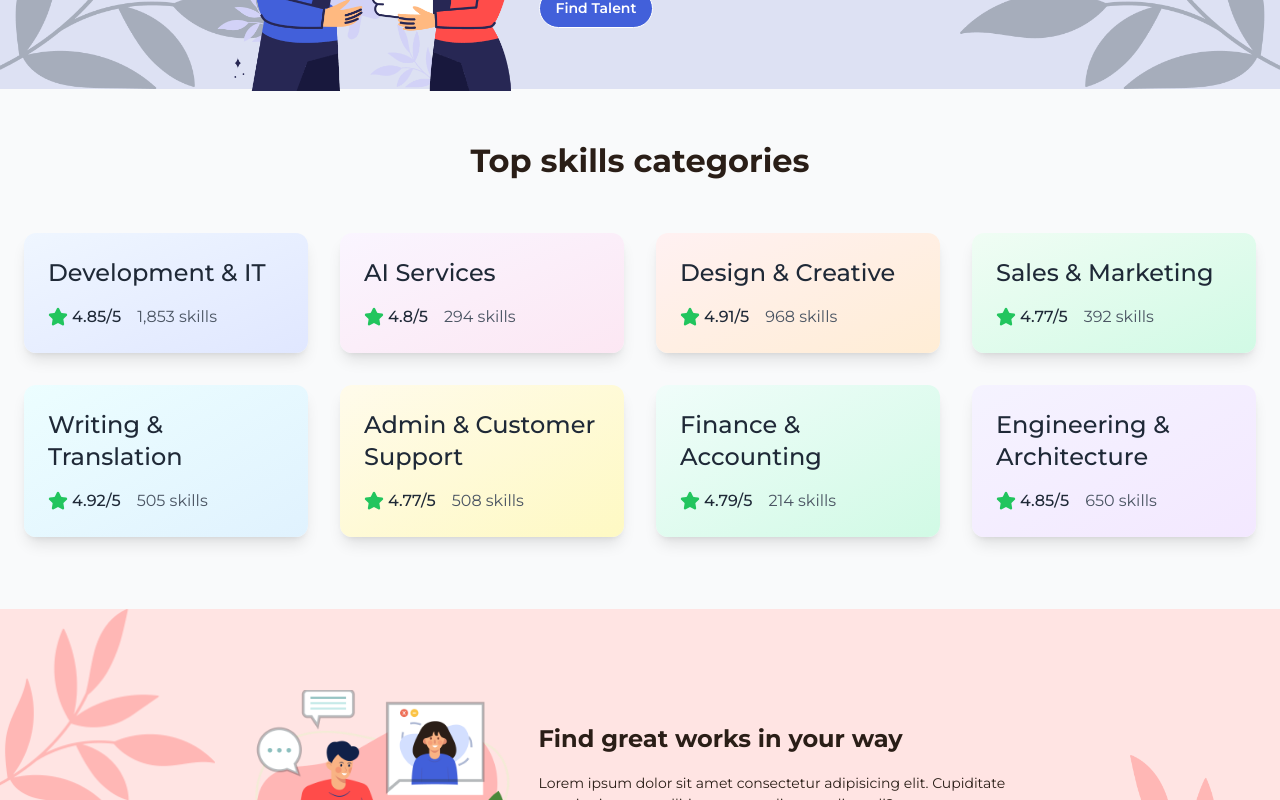
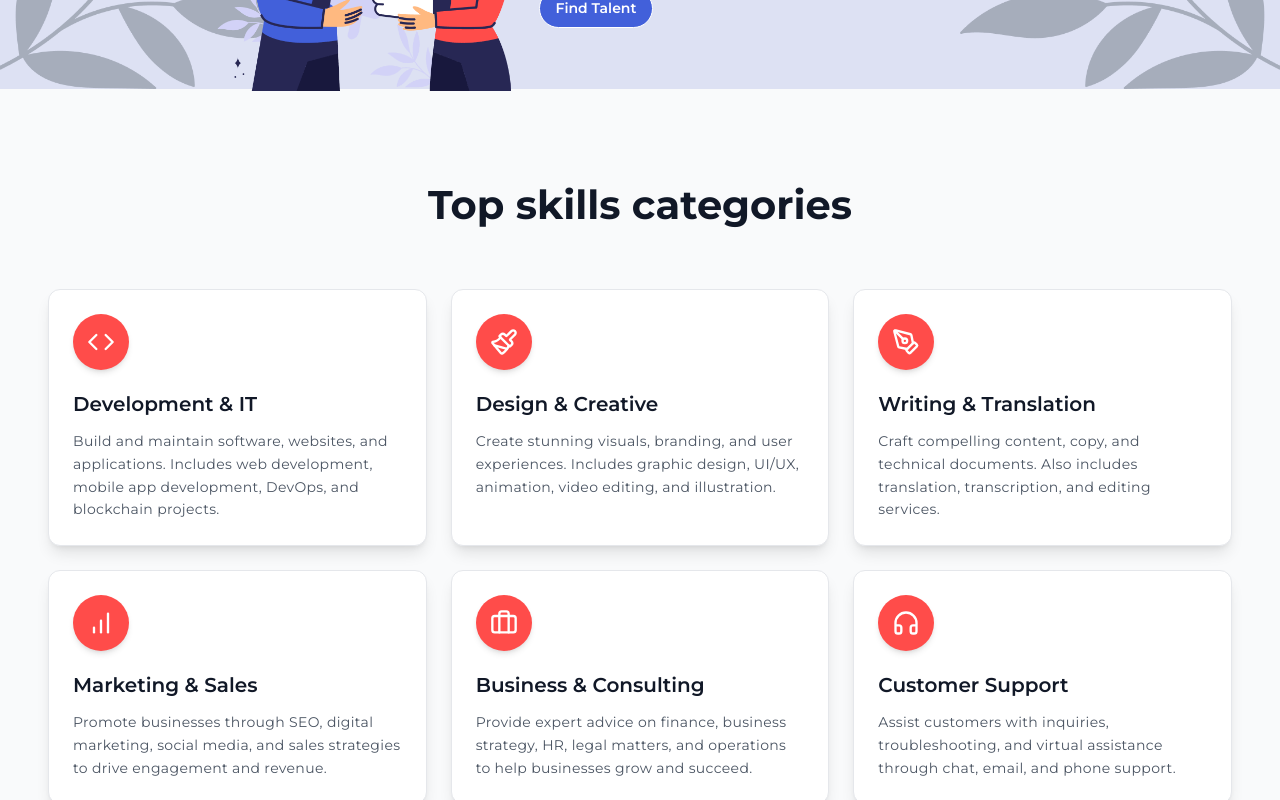
Before and after one commit to Chiragbisht/gigkraft1, a Next.js app: page / in a window 1280 px wide. Shown: the part 520-1320 px from the top of the page. Built offline with nearby package versions, Linux system fonts and the light colour scheme.

Commit message:
fix: category

```diff
--- a/components/landingPgae/categorySection/category.tsx
+++ b/components/landingPgae/categorySection/category.tsx
@@ -1,18 +1,86 @@
+import { Code, Paintbrush, PenTool, BarChart, Briefcase, Headphones, Building, Database, Scale, BookOpen } from "lucide-react";
+import { FeatureCard } from "./serviceCategories"
 import { montserrat } from "@/app/fonts/font";
-import React from "react";
-import ServiceCards from "./serviceCategories";
+const features = [
+  {
+    title: "Development & IT",
+    description:
+      "Build and maintain software, websites, and applications. Includes web development, mobile app development, DevOps, and blockchain projects.",
+    Icon: Code,
+  },
+  {
+    title: "Design & Creative",
+    description:
+      "Create stunning visuals, branding, and user experiences. Includes graphic design, UI/UX, animation, video editing, and illustration.",
+    Icon: Paintbrush,
+  },
+  {
+    title: "Writing & Translation",
+    description:
+      "Craft compelling content, copy, and technical documents. Also includes translation, transcription, and editing services.",
+    Icon: PenTool,
+  },
+  {
+    title: "Marketing & Sales",
+    description:
+      "Promote businesses through SEO, digital marketing, social media, and sales strategies to drive engagement and revenue.",
+    Icon: BarChart,
+  },
+  {
+    title: "Business & Consulting",
+    description:
+      "Provide expert advice on finance, business strategy, HR, legal matters, and operations to help businesses grow and succeed.",
+    Icon: Briefcase,
+  },
+  {
+    title: "Customer Support",
+    description:
+      "Assist customers with inquiries, troubleshooting, and virtual assistance through chat, email, and phone support.",
+    Icon: Headphones,
+  },
+  {
+    title: "Engineering & Architecture",
+    description:
+      "Design and develop innovative products, structures, and systems, including mechanical, civil, and electrical engineering projects.",
+    Icon: Building,
+  },
+  {
+    title: "Data Science & Analytics",
+    description:
+      "Analyze data, build machine learning models, and leverage AI to make data-driven business decisions and predictions.",
+    Icon: Database,
+  },
+  {
+    title: "Legal & Compliance",
+    description:
+      "Help businesses and individuals navigate legal requirements, contracts, intellectual property, and regulatory compliance.",
+    Icon: Scale,
+  },
+  {
+    title: "Education & Training",
+    description:
+      "Teach and train through online courses, tutoring, instructional design, and corporate training programs.",
+    Icon: BookOpen,
+  },
+];
+export function CategorySection() {
+  return (
+    <section className="py-16 lg:px-4 px-0 md:py-24">
+      <div className="container lg:mx-auto max-w-7xl">
+        <h2 className="text-center text-3xl md:text-4xl lg:text-[2.5rem] font-bold text-gray-900 mb-16 max-w-3xl mx-auto leading-tight">
+        <span className={`${montserrat.className}`}>Top skills categories</span>
+        </h2>
 
-const Category = () => {
-  return (
-    <div className=" h-full py-12 flex flex-col max-w-7xl lg:mx-auto items-center justify-start gap-y-6">
-      <h1
-        className={` text-[#2A1E17] ${montserrat.className} text-[32px] font-bold`}
-      >
-        Top skills categories
-      </h1>
-      <ServiceCards />
-    </div>
-  );
-};
-
-export default Category;
+        <div className="grid gap-6 md:grid-cols-3">
+          {features.map((feature, index) => (
+            <FeatureCard
+              key={feature.title}
+              {...feature}
+              className={index === features.length - 1 ? "md:col-span-2" : ""}
+            />
+          ))}
+        </div>
+      </div>
+    </section>
+  )
+}
--- a/components/landingPgae/categorySection/serviceCategories.tsx
+++ b/components/landingPgae/categorySection/serviceCategories.tsx
@@ -1,112 +1,41 @@
-"use client";
+"use client"
+import { montserrat } from "@/app/fonts/font";
+import type { LucideIcon } from "lucide-react";
+import {motion} from "motion/react"
 
-import { Star } from "lucide-react";
-import { Card, CardContent } from "@/components/ui/card";
-import { montserrat } from "@/app/fonts/font";
-import { motion } from "motion/react";
-
-interface ServiceCategory {
+interface FeatureCardProps {
   title: string;
-  rating: number;
-  skills: number;
-  gradient: string;
+  description: string;
+  Icon: LucideIcon;
+  className?: string;
 }
 
-const categories: ServiceCategory[] = [
-  {
-    title: "Development & IT",
-    rating: 4.85,
-    skills: 1853,
-    gradient:
-      "bg-gradient-to-br from-blue-50 to-indigo-100 hover:from-blue-100 hover:to-indigo-200",
-  },
-  {
-    title: "AI Services",
-    rating: 4.8,
-    skills: 294,
-    gradient:
-      "bg-gradient-to-br from-purple-50 to-pink-100 hover:from-purple-100 hover:to-pink-200",
-  },
-  {
-    title: "Design & Creative",
-    rating: 4.91,
-    skills: 968,
-    gradient:
-      "bg-gradient-to-br from-rose-50 to-orange-100 hover:from-rose-100 hover:to-orange-200",
-  },
-  {
-    title: "Sales & Marketing",
-    rating: 4.77,
-    skills: 392,
-    gradient:
-      "bg-gradient-to-br from-green-50 to-emerald-100 hover:from-green-100 hover:to-emerald-200",
-  },
-  {
-    title: "Writing & Translation",
-    rating: 4.92,
-    skills: 505,
-    gradient:
-      "bg-gradient-to-br from-cyan-50 to-sky-100 hover:from-cyan-100 hover:to-sky-200",
-  },
-  {
-    title: "Admin & Customer Support",
-    rating: 4.77,
-    skills: 508,
-    gradient:
-      "bg-gradient-to-br from-amber-50 to-yellow-100 hover:from-amber-100 hover:to-yellow-200",
-  },
-  {
-    title: "Finance & Accounting",
-    rating: 4.79,
-    skills: 214,
-    gradient:
-      "bg-gradient-to-br from-teal-50 to-emerald-100 hover:from-teal-100 hover:to-emerald-200",
-  },
-  {
-    title: "Engineering & Architecture",
-    rating: 4.85,
-    skills: 650,
-    gradient:
-      "bg-gradient-to-br from-violet-50 to-purple-100 hover:from-violet-100 hover:to-purple-200",
-  },
-];
-
-export default function ServiceCards() {
+export function FeatureCard({
+  title,
+  description,
+  Icon,
+  className = "",
+}: FeatureCardProps) {
   return (
-    <div className="grid grid-cols-1 gap-8 lg:p-6 px-3  md:grid-cols-2 lg:grid-cols-4">
-      {categories.map((category, index) => (
-        <motion.div
-          key={category.title}
-          initial={{ opacity: 0, y: 30 }}
-          animate={{ opacity: 1, y: 0 }}
-          transition={{
-            duration: 1,
-            ease: "easeOut",
-            delay: index * 0.34567, // Stagger effect for appearing one by one
-          }}
-        >
-          <Card
-            className={`border-none shadow-lg transition-all duration-300 hover:shadow-xl ${category.gradient} ${montserrat.className}`}
-          >
-            <CardContent className="p-6">
-              <h2 className="text-2xl font-medium mb-4 text-gray-800">
-                {category.title}
-              </h2>
-              <div className="flex items-center gap-4">
-                <div className="flex items-center gap-1">
-                  <Star className="w-5 h-5 fill-green-500 text-green-500" />
-                  <span className="font-medium text-gray-800">
-                    {category.rating}/5
-                  </span>
-                </div>
-                <span className="text-gray-600">
-                  {category.skills.toLocaleString()} skills
-                </span>
-              </div>
-            </CardContent>
-          </Card>
-        </motion.div>
-      ))}
-    </div>
+    <motion.div
+      initial={{ opacity: 0, y: 20 }}
+      animate={{ opacity: 1, y: 0 }}
+      whileHover={{ scale: 1.05 }}
+      transition={{ duration: 0.3, ease: "easeOut" }}
+      className={`bg-white rounded-xl shadow-lg px-6 py-6 border border-gray-200 ${className} ${montserrat.className}`}
+    >
+      <motion.div
+        initial={{ scale: 0 }}
+        animate={{ scale: 1 }}
+        transition={{ duration: 0.3, ease: "backOut" }}
+        className="w-14 h-14 rounded-full bg-[#FF4C4A] flex items-center justify-center mb-5 shadow-md"
+      >
+        <Icon className="w-7 h-7 text-white" />
+      </motion.div>
+      <h3 className="text-xl font-semibold text-gray-900 mb-3">{title}</h3>
+      <p className="text-gray-600 text-sm leading-relaxed tracking-wide">
+        {description}
+      </p>
+    </motion.div>
   );
 }
--- a/components/landingPgae/landingPage.tsx
+++ b/components/landingPgae/landingPage.tsx
@@ -4,7 +4,7 @@ import React from "react";
 import { motion } from "motion/react";
 import Welcome from "./welcome/welcome";
 import FindTalent from "./findTalent/findTalent";
-import Category from "./categorySection/category";
+import {CategorySection} from "./categorySection/category";
 import Findwork from "./findWork/findWork";
 import Testimonials from "./testimonials/testimonials";
 import WhyUs from "./whyUs/whyUs";
@@ -21,7 +21,7 @@ const sectionVariants = {
 const LandingPage = () => {
   return (
     <div className="w-full h-full">
-      {[Welcome, FindTalent, Category, Findwork, WhyUs, Testimonials].map(
+      {[Welcome, FindTalent, CategorySection, Findwork, WhyUs, Testimonials].map(
         (Component, index) => (
           <motion.div
             key={index}
--- a/components/signupPage/freelancer-multistepForm/signUpCard.tsx
+++ b/components/signupPage/freelancer-multistepForm/signUpCard.tsx
@@ -1,7 +1,9 @@
 "use client";
+
 import { montserrat } from "@/app/fonts/font";
 import Link from "next/link";
 import React, { useState } from "react";
+import { useGoogleSignUp } from "@/utils/apiHandlers/auth";
 
 interface SignupCardProps {
   nextStep: () => void;
@@ -20,6 +22,13 @@ const SignUpCard: React.FC<SignupCardProps> = ({
 }) => {
   const [error, setError] = useState<string | null>(null);
 
+  // ✅ Call useGoogleSignUp() at the top level
+  const { mutate: signUpWithGoogle, status, error: googleError } = useGoogleSignUp();
+
+  const handleGoogleSignUp = () => {
+    signUpWithGoogle();
+  };
+
   const handleContinue = () => {
     if (!email.trim() || !password.trim()) {
       setError("Please enter a valid email.");
@@ -28,7 +37,7 @@ const SignUpCard: React.FC<SignupCardProps> = ({
     setError(null);
     nextStep();
   };
-
+  const isLoading = status === "pending"; //
   return (
     <div
       className="flex flex-col bg-white lg:w-[794px] md:w-[494px] sm:w-[454px] w-[320px] h-auto py-[34px] items-center rounded-[10px]"
@@ -43,9 +52,13 @@ const SignUpCard: React.FC<SignupCardProps> = ({
       </div>
       <div className="py-2 flex items-center justify-center gap-y-7">
         <button
-          className={`${montserrat.className} flex flex-row items-center justify-center gap-x-5 lg:w-[443px] w-[243px] h-[35px] px-5 rounded-[100px] border border-[#000000] text-[12px] font-[600] `}
+          onClick={handleGoogleSignUp} // ✅ Call function instead of hook
+          disabled={isLoading}
+          className={`${montserrat.className} flex flex-row items-center justify-center gap-x-5 lg:w-[443px] w-[243px] h-[35px] px-5 rounded-[100px] border border-[#000000] text-[12px] font-[600] ${
+            isLoading ? "opacity-50 cursor-not-allowed" : ""
+          }`}
         >
-          Login using{" "}
+          {isLoading ? "Signing in..." : "Login using"}
           <img
             src="/images/icons/google.svg"
             alt="google"
@@ -53,6 +66,9 @@ const SignUpCard: React.FC<SignupCardProps> = ({
           />
         </button>
       </div>
+      {googleError && (
+        <p className="text-red-500 text-sm mt-2">{googleError.message}</p>
+      )}
       <div className="flex flex-row gap-x-2 items-center justify-center">
         <hr className="h-[1px] lg:w-[210px] w-[105px] bg-[#000000] rounded-[10px] py-[0.2px]" />
         <span
@@ -72,12 +88,12 @@ const SignUpCard: React.FC<SignupCardProps> = ({
         />
         <input
           className={`${montserrat.className} lg:w-[443px] w-[243px] h-[35px] px-5 rounded-[10px] border-[1px] border-[#000000] text-[12px] font-[600] text-[#000000] outline-none`}
-          type="email"
+          type="password"
           placeholder="Enter your password"
           value={password}
           onChange={(e) => setPassword(e.target.value)}
         />
-        {/* {error && <p className="text-red-500 text-sm">{error}</p>} */}
+        {error && <p className="text-red-500 text-sm">{error}</p>}
       </div>
       <div className="mt-8 flex items-center justify-center gap-y-7 flex-col">
         <button
```
